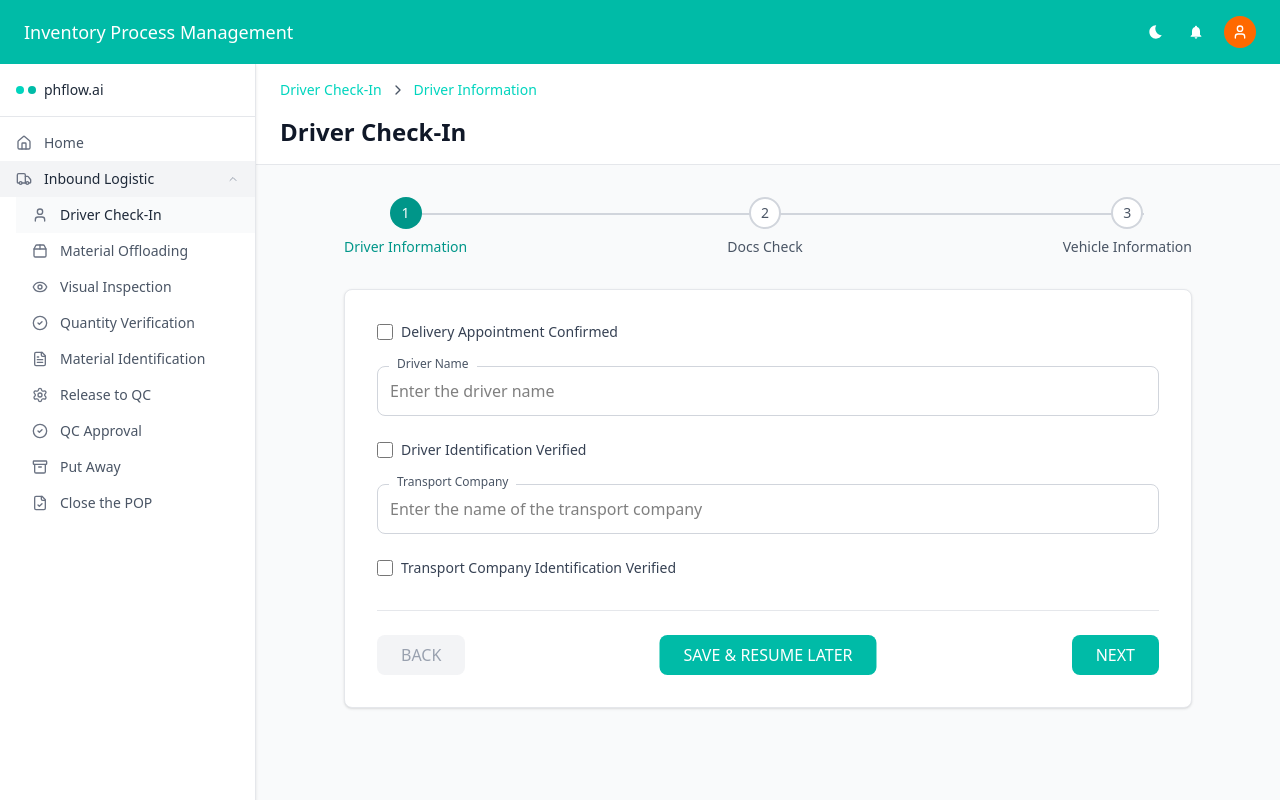
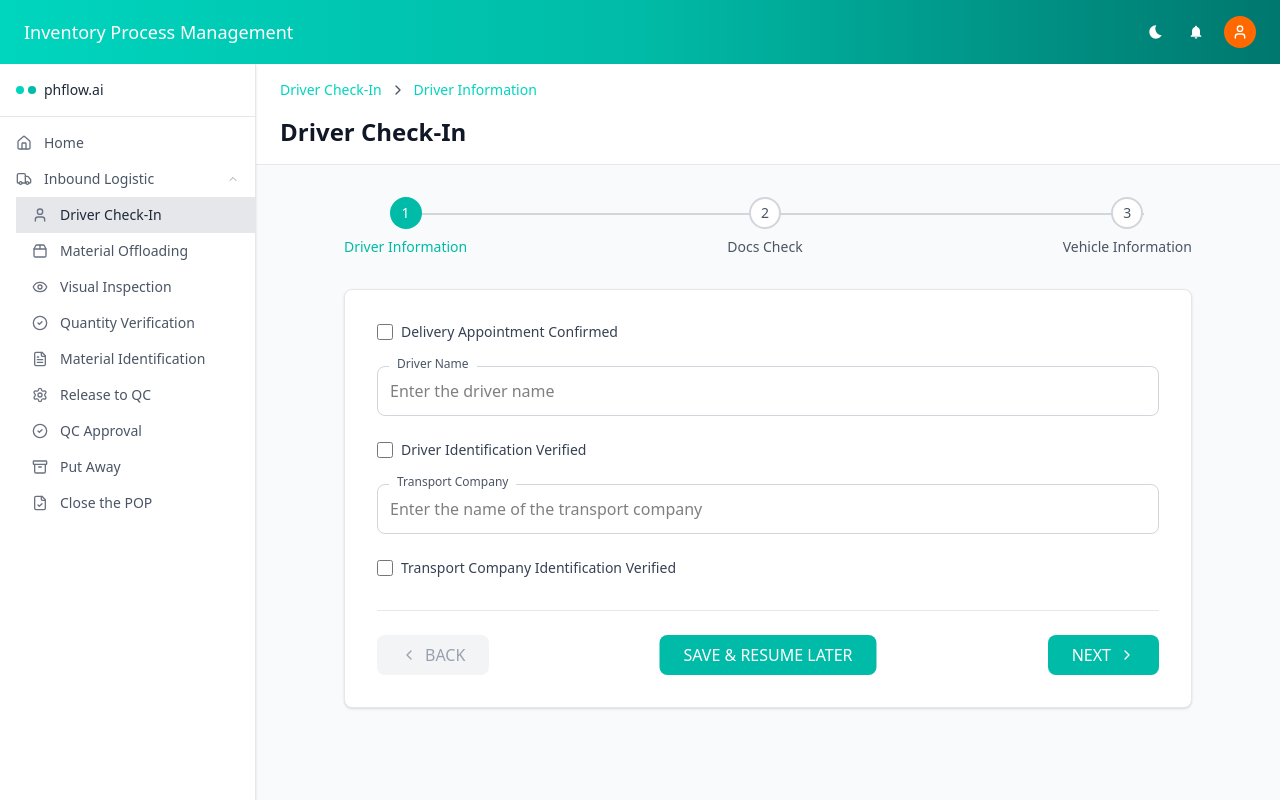
Before and after one commit to Lalitchaudhary01/phflow.ai, a React (Vite) app: page /driver-checkin in a window 1280 px wide. Built offline with nearby package versions, Linux system fonts and the light colour scheme.

Commit message:
correct icons

```diff
--- a/src/components/DriverCheckInSystem.jsx
+++ b/src/components/DriverCheckInSystem.jsx
@@ -4,6 +4,7 @@ import StepProgress from "./StepProgress";
 import DriverInformation from "./DriverInformation";
 import DocsCheck from "./DocsCheck";
 import VehicleInformation from "./VehicleInformation";
+import { ChevronLeft, ChevronRight } from "lucide-react";
 
 const DriverCheckInSystem = () => {
   const [currentStep, setCurrentStep] = useState(1);
@@ -87,12 +88,13 @@ const DriverCheckInSystem = () => {
             <button
               onClick={handleBack}
               disabled={currentStep === 1}
-              className={`px-4 sm:px-6 py-2 rounded-lg font-medium text-sm sm:text-base ${
+              className={`flex items-center gap-2 px-4 sm:px-6 py-2 rounded-lg font-medium text-sm sm:text-base ${
                 currentStep === 1
                   ? "bg-gray-100 text-gray-400 cursor-not-allowed"
                   : "bg-gray-200 text-gray-700 hover:bg-gray-300"
               }`}
             >
+              <ChevronLeft size={16} />
               BACK
             </button>
 
@@ -108,9 +110,10 @@ const DriverCheckInSystem = () => {
             {currentStep < 3 ? (
               <button
                 onClick={handleNext}
-                className="px-4 sm:px-6 py-2 bg-teal-500 text-white rounded-lg font-medium hover:bg-teal-600 transition-colors text-sm sm:text-base"
+                className="flex items-center gap-2 px-4 sm:px-6 py-2 bg-teal-500 text-white rounded-lg font-medium hover:bg-teal-600 transition-colors text-sm sm:text-base"
               >
                 NEXT
+                <ChevronRight size={16} />
               </button>
             ) : (
               <button
--- a/src/components/HomePage.jsx
+++ b/src/components/HomePage.jsx
@@ -1,7 +1,13 @@
+import Button from "@mui/material/Button";
 import React from "react";
 
 const HomePage = () => {
-  return <div>hii </div>;
+  return (
+    <div>
+      {" "}
+      <Button href="/driver-checkin"> Driver Check in </Button>
+    </div>
+  );
 };
 
 export default HomePage;
--- a/src/components/Nav.jsx
+++ b/src/components/Nav.jsx
@@ -4,11 +4,11 @@ import { Bedtime, Notifications } from "@mui/icons-material";
 
 const Nav = ({ onMenuToggle, isMobileMenuOpen }) => {
   return (
-    <div className="bg-teal-500 text-white px-4 sm:px-6 py-4 flex justify-between items-center w-full fixed top-0 left-0 right-0 z-50">
+    <div className="bg-gradient-to-r from-teal-400 via-teal-500 to-teal-700 text-white px-4 sm:px-6 py-4 flex justify-between items-center w-full fixed top-0 left-0 right-0 z-50">
       <div className="flex items-center">
         <button
           onClick={onMenuToggle}
-          className="lg:hidden mr-3 p-1 rounded hover:bg-teal-600"
+          className="lg:hidden mr-3 p-1 rounded hover:bg-teal-700 hover:bg-opacity-50"
         >
           {isMobileMenuOpen ? (
             <X className="w-5 h-5" />
@@ -21,8 +21,8 @@ const Nav = ({ onMenuToggle, isMobileMenuOpen }) => {
         </h1>
       </div>
       <div className="flex items-center space-x-2 sm:space-x-4">
-        <Bedtime className="w-5 h-5 cursor-pointer hover:bg-teal-600 hover:bg-opacity-50 p-1 rounded" />
-        <Notifications className="w-5 h-5 cursor-pointer hover:bg-teal-600 hover:bg-opacity-50 p-1 rounded" />
+        <Bedtime className="w-5 h-5 cursor-pointer hover:bg-teal-700 hover:bg-opacity-50 p-1 rounded" />
+        <Notifications className="w-5 h-5 cursor-pointer hover:bg-teal-700 hover:bg-opacity-50 p-1 rounded" />
         <div className="w-6 h-6 sm:w-8 sm:h-8 bg-orange-500 rounded-full flex items-center justify-center cursor-pointer">
           <User className="w-3 h-3 sm:w-4 sm:h-4 text-white" />
         </div>
--- a/src/components/Sidebar.jsx
+++ b/src/components/Sidebar.jsx
@@ -139,9 +139,7 @@ const Sidebar = ({ isOpen, onClose }) => {
                 </Link>
               ) : (
                 <div
-                  className={`flex items-center px-4 py-2 text-sm cursor-pointer hover:bg-gray-50 transition-colors duration-150 ${
-                    item.active ? "bg-gray-100 text-gray-800" : "text-gray-600"
-                  }`}
+                  className={`flex items-center px-4 py-2 text-sm cursor-pointer hover:bg-gray-50 transition-colors duration-150 text-gray-600`}
                   onClick={() => item.subItems && toggleExpanded(item.label)}
                 >
                   <item.icon className="w-4 h-4 mr-3 text-gray-500" />
@@ -162,8 +160,8 @@ const Sidebar = ({ isOpen, onClose }) => {
                       key={subIndex}
                       to={subItem.path}
                       className={`flex items-center px-4 py-2 text-sm cursor-pointer hover:bg-gray-50 transition-colors duration-150 ${
-                        subItem.active
-                          ? "text-gray-800 font-medium bg-gray-50"
+                        location.pathname === subItem.path
+                          ? "text-gray-800 font-medium bg-gray-200"
                           : "text-gray-600"
                       }`}
                       onClick={onClose}
--- a/src/components/StepProgress.jsx
+++ b/src/components/StepProgress.jsx
@@ -5,7 +5,7 @@ const StepProgress = ({ currentStep }) => {
   const steps = [
     { id: 1, name: "Driver Information", completed: currentStep > 1 },
     { id: 2, name: "Docs Check", completed: currentStep > 2 },
-    { id: 3, name: "Vehicle Information", completed: false },
+    { id: 3, name: "Vehicle Information", completed: currentStep > 3 },
   ];
 
   return (
@@ -24,9 +24,9 @@ const StepProgress = ({ currentStep }) => {
               <div
                 className={`w-8 h-8 rounded-full flex items-center justify-center text-sm font-medium relative z-10 ${
                   step.completed
+                    ? "bg-green-500 text-white"
+                    : currentStep === step.id
                     ? "bg-teal-500 text-white"
-                    : currentStep === step.id
-                    ? "bg-teal-600 text-white"
                     : "bg-white border-2 border-gray-300 text-gray-600"
                 }`}
               >
@@ -35,7 +35,9 @@ const StepProgress = ({ currentStep }) => {
               <span
                 className={`mt-2 text-sm text-center ${
                   currentStep === step.id
-                    ? "text-teal-600 font-medium"
+                    ? "text-teal-500 font-medium"
+                    : step.completed
+                    ? "text-green-600 font-medium"
                     : "text-gray-600"
                 }`}
               >
@@ -44,12 +46,13 @@ const StepProgress = ({ currentStep }) => {
             </div>
 
             {/* Progress line overlay - only between circles */}
-            {index < steps.length - 1 && step.completed && (
-              <div
-                className="absolute top-4 left-8 h-0.5 bg-teal-500 z-0"
-                style={{ width: "calc(50% - 1rem)" }}
-              ></div>
-            )}
+            {index < steps.length - 1 &&
+              (currentStep > step.id || step.completed) && (
+                <div
+                  className="absolute top-4 left-8 h-0.5 bg-green-500 z-0"
+                  style={{ width: "calc(100vw / 3 - 4rem)" }}
+                ></div>
+              )}
           </div>
         ))}
       </div>
@@ -62,7 +65,7 @@ const StepProgress = ({ currentStep }) => {
               steps[currentStep - 1].completed
                 ? "bg-green-500 text-white"
                 : currentStep === steps[currentStep - 1].id
-                ? "bg-teal-600 text-white"
+                ? "bg-teal-500 text-white"
                 : "bg-gray-300 text-gray-600"
             }`}
           >
@@ -77,7 +80,9 @@ const StepProgress = ({ currentStep }) => {
           <span
             className={`text-sm font-medium ${
               currentStep === steps[currentStep - 1].id
-                ? "text-teal-600"
+                ? "text-teal-500"
+                : steps[currentStep - 1].completed
+                ? "text-green-600"
                 : "text-gray-600"
             }`}
           >
```
